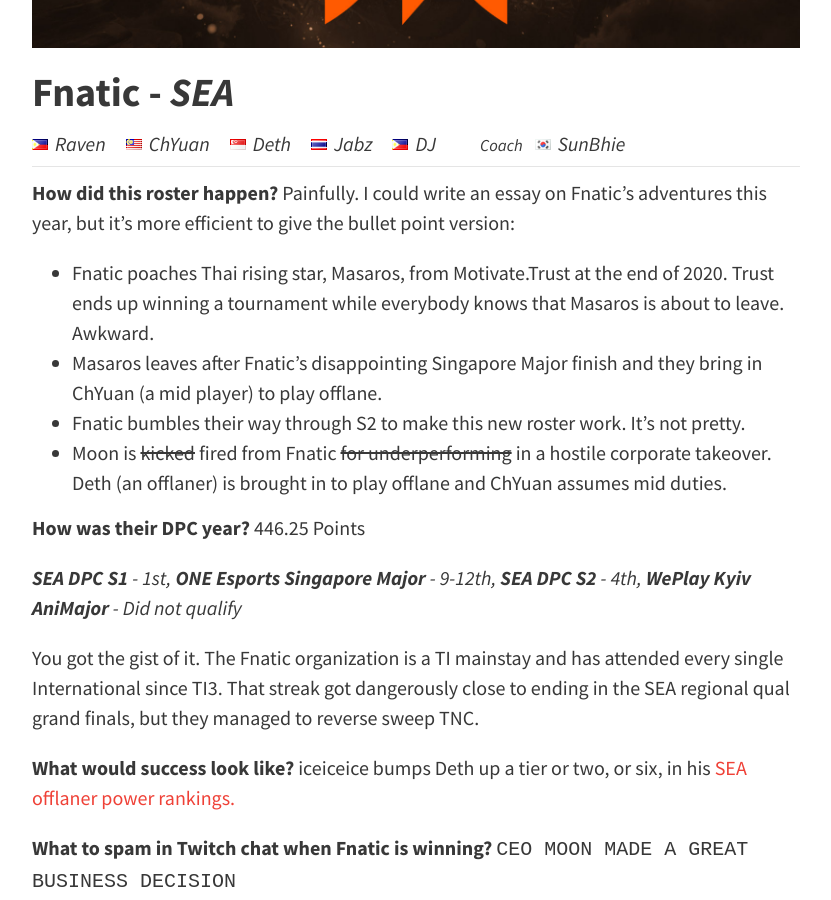
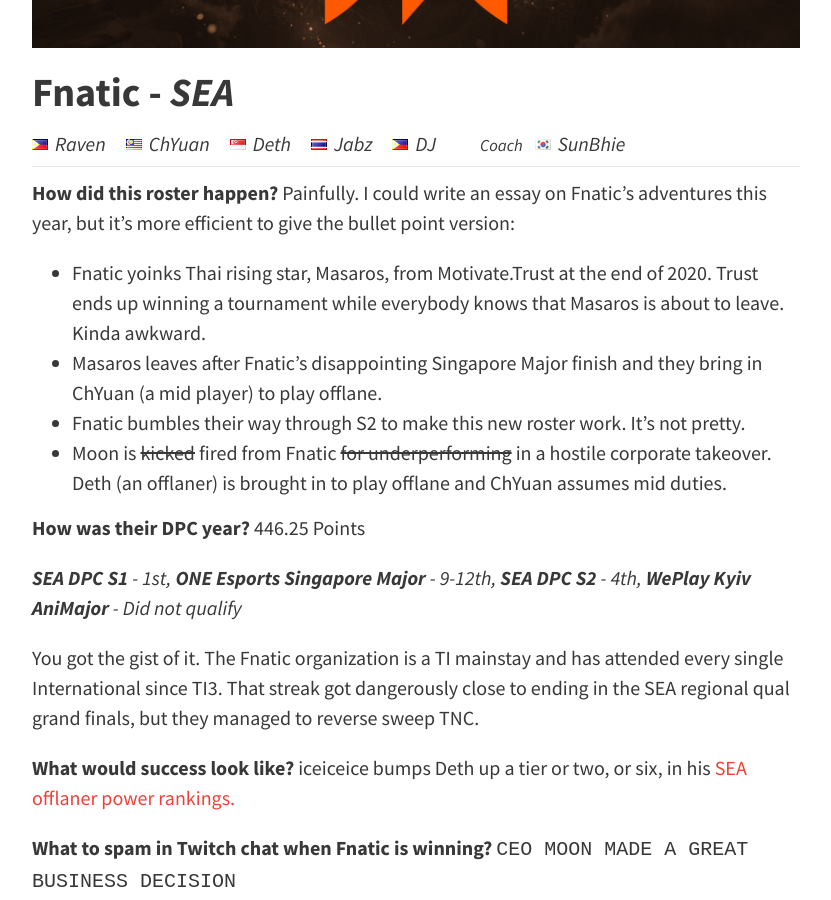
Before and after one commit to tsunami643/blog, a Jekyll site: the page built from _posts/2021-10-06-ti10-team-guide.md, in a window 1280 px wide and 900 px high, scrolled down 20619 px. Shown: the whole window, without its empty margins (224-1055 px from the left). Built offline with Jekyll 4.4.1, drawn with Linux system fonts in a browser that asks for light colours; nearby versions of some CDN libraries; comment, search, counter and statistics services are not loaded.

Commit message:
Update 2021-10-06-ti10-team-guide.md

```diff
--- a/_posts/2021-10-06-ti10-team-guide.md
+++ b/_posts/2021-10-06-ti10-team-guide.md
@@ -696,7 +696,7 @@ Lucky for Elephant, four Chinese teams directly qualified for TI through points.
 
 **How did this roster happen?** Painfully. I could write an essay on Fnatic's adventures this year, but it's more efficient to give the bullet point version:
 
-* Fnatic poaches Thai rising star, Masaros, from Motivate.Trust at the end of 2020. Trust ends up winning a tournament while everybody knows that Masaros is about to leave. Awkward.
+* Fnatic yoinks Thai rising star, Masaros, from Motivate.Trust at the end of 2020. Trust ends up winning a tournament while everybody knows that Masaros is about to leave. Kinda awkward.
 * Masaros leaves after Fnatic's disappointing Singapore Major finish and they bring in ChYuan (a mid player) to play offlane.
 * Fnatic bumbles their way through S2 to make this new roster work. It's not pretty.
 * Moon is ~~kicked~~ fired from Fnatic ~~for underperforming~~ in a hostile corporate takeover. Deth (an offlaner) is brought in to play offlane and ChYuan assumes mid duties.
```
